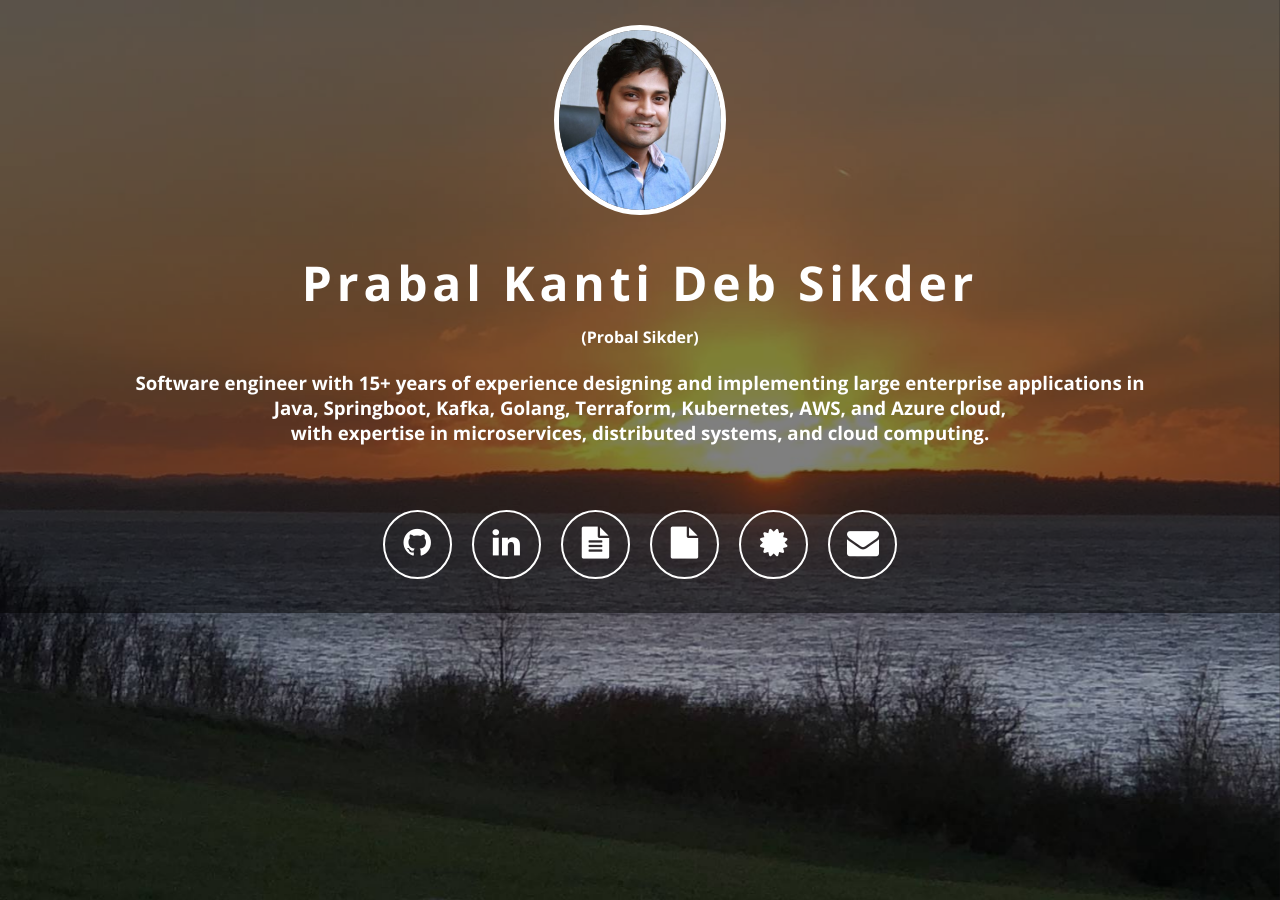
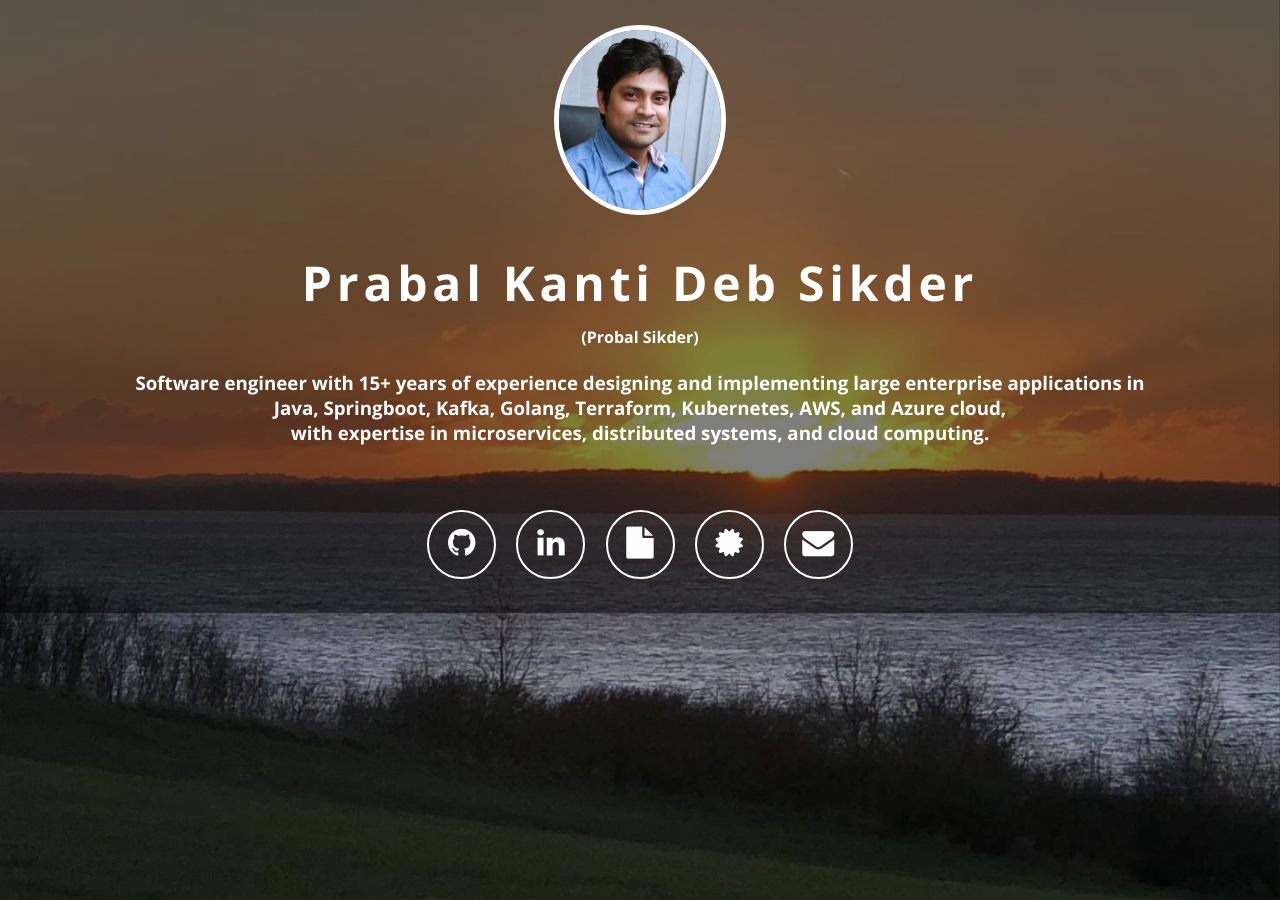
Before and after one commit to probal/probal.github.io, a Jekyll site: the page built from index.html, in a window 1280 px wide. Built offline with Jekyll 4.4.1, drawn with Linux system fonts in a browser that asks for light colours; nearby versions of some CDN libraries.

Commit message:
Update header.html

```diff
--- a/_includes/header.html
+++ b/_includes/header.html
@@ -18,10 +18,6 @@
 
             {% if site.linkedin_username %}
             <li><a class="fa fa-2x fa-linkedin" title="Linkedin" target="_blank" href="https://linkedin.com/in/{{ site.linkedin_username }}"><span class="description">LinkedIn</span></a></li>
-            {% endif %}
-
-            {% if site.resume_gdrive_url %}
-            <li><a class="fa fa-2x fa-file-text" title="Detailed Resume" target="_blank" href="{{ site.resume_gdrive_url }}"><span class="description">Detailed Resume</span></a></li>
             {% endif %}
 
             {% if site.short_resume_gdrive_url %}
```
